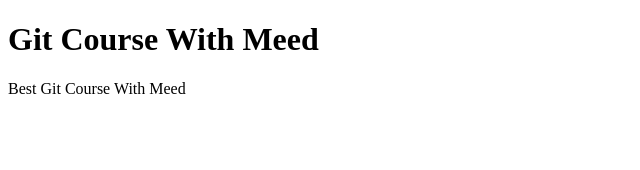
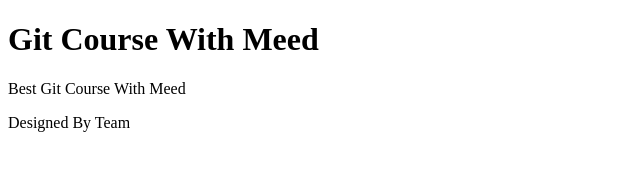
Before and after one commit to Meedbechir/gitcourse-2, a plain HTML site: page index.html in a window 1280 px wide. Shown: the whole page, without its empty margins (0-640 px from the left). Drawn offline with Linux system fonts and the light colour scheme.

Commit message:
Added footer index

```diff
--- a/index.html
+++ b/index.html
@@ -8,5 +8,6 @@
 <body>
     <h1>Git Course With Meed</h1>
     <p>Best Git Course With Meed</p>
+    <footer>Designed By Team</footer>
 </body>
 </html>
```
